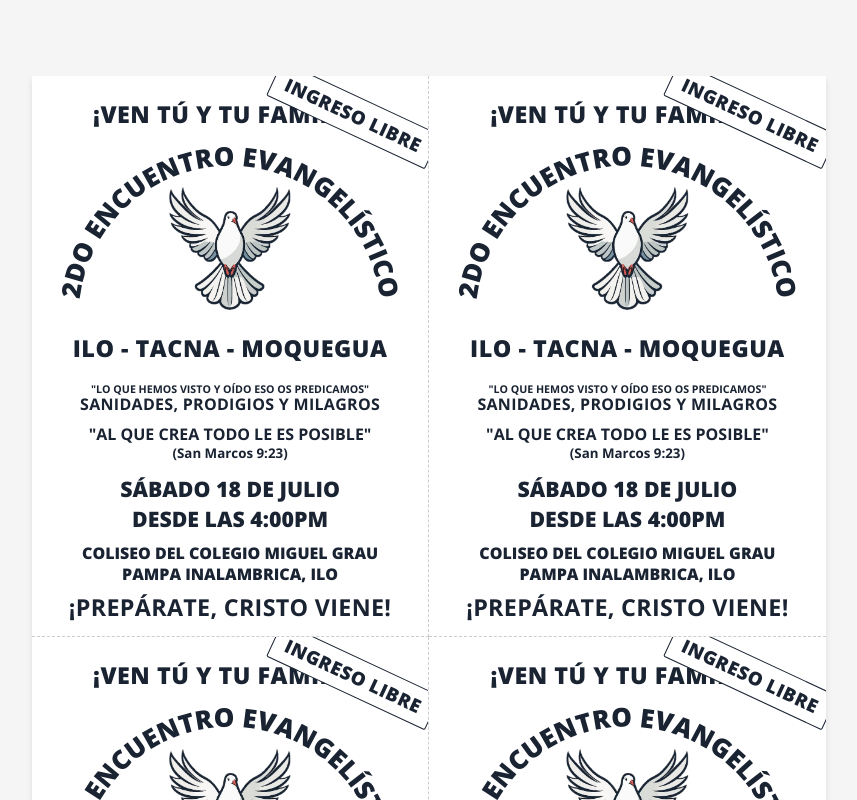
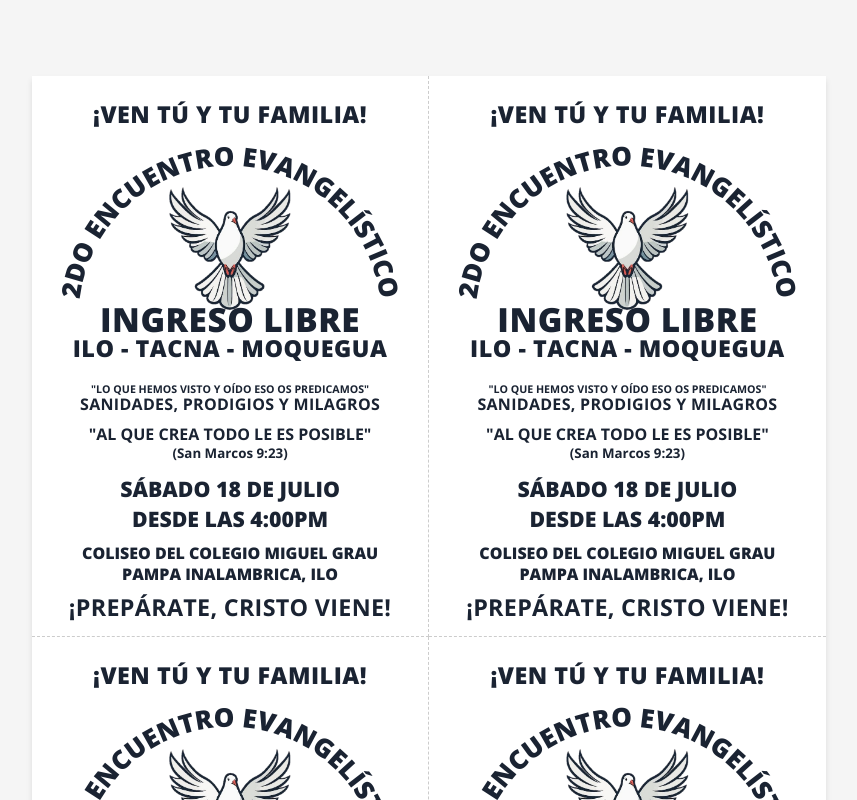
Before and after one commit to DANIELNAHUN/iglesiadediosenilo, a Vue app: page /encuentro/black in a window 1280 px wide. Shown: the top 800 px of the page, without its empty margins (211-1068 px from the left). Built offline with nearby package versions, Linux system fonts and the light colour scheme; the HTML template or start-up script is replaced by a standard one.

Commit message:
bagdet en mitad de la hoja

```diff
--- a/src/views/EncuentroBlackView.vue
+++ b/src/views/EncuentroBlackView.vue
@@ -163,18 +163,16 @@ const props = defineProps({
 
 .ingreso-libre-badge {
   position: absolute;
-  top: 20px;
-  right: -12px;
-  background-color: #ffffff;
+  top: 215px;
+  width: 100%;
   color: #1a2332;
-  font-size: 14pt;
+  font-size: 25pt;
   font-weight: 800;
   padding: 4px 12px;
-  transform: rotate(25deg);
-  z-index: 10;
+  transform: rotate(0deg);
+  z-index: 0;
   letter-spacing: 0.5px;
-  border-radius: 2px;
-  border: 1.5px solid #1a2332;
+  text-align: center;
 }
 
 .afiche:nth-child(2n) {
```
